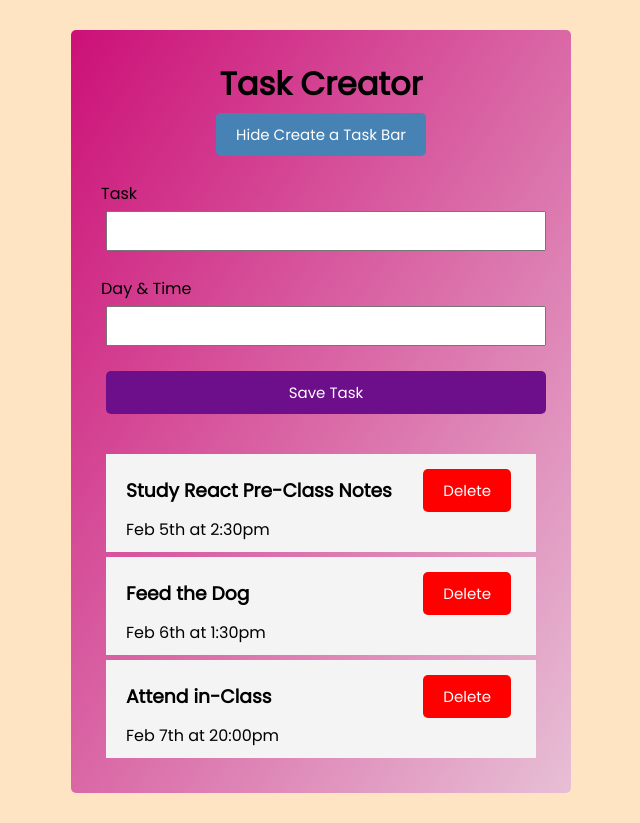
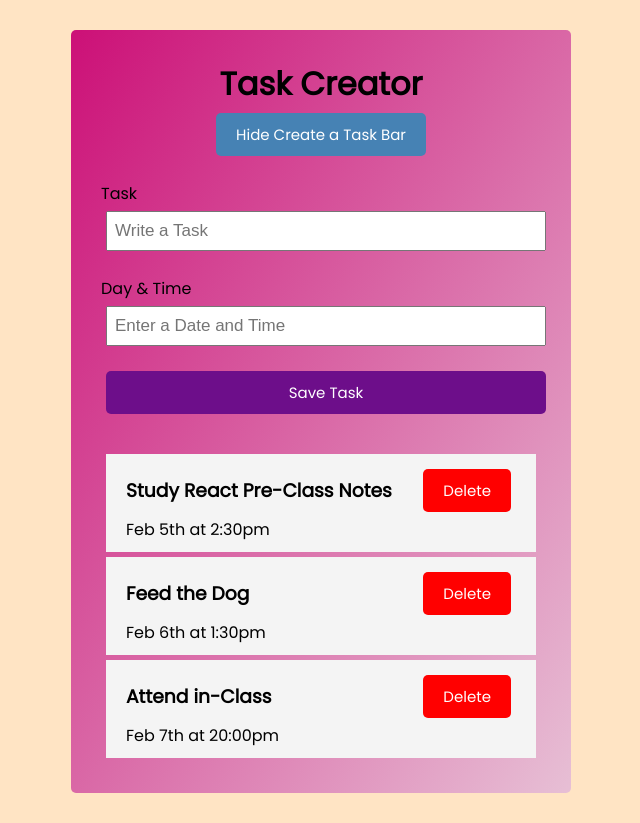
Before and after one commit to lutfullahcelenk/task-creator-app, a React (Create React App) app: page / in a window 1280 px wide. Both pictures are taken after a click on the button "Show Create a Task Bar". Shown: the whole page, without its empty margins (319-959 px from the left). Built offline with nearby package versions, Linux system fonts and the light colour scheme.

Commit message:
finalcommit- onCreate function is identified and operated.

```diff
--- a/src/components/CreateTask.js
+++ b/src/components/CreateTask.js
@@ -1,6 +1,6 @@
 import React, { useState } from "react";
 
-function CreateTask() {
+function CreateTask({onCreate}) {
   const [text, setText] = useState("");
   const [day, setDay] = useState("");
 
@@ -12,7 +12,7 @@ function CreateTask() {
       if(!text || !day){
           alert("Please fill both fields")
       }else{
-
+          onCreate({text,day, isDone:false})
           setText("")
           setDay("")
       }
@@ -24,6 +24,7 @@ function CreateTask() {
         <div className="form-control">
           <label htmlFor="task">Task</label>
           <input
+            placeholder="Write a Task"
             id="task"
             name="text"
             type="text"
@@ -34,6 +35,7 @@ function CreateTask() {
         <div className="form-control">
           <label htmlFor="day">Day & Time</label>
           <input
+            placeholder="Enter a Date and Time"
             id="day"
             name="day"
             type="text"
```
